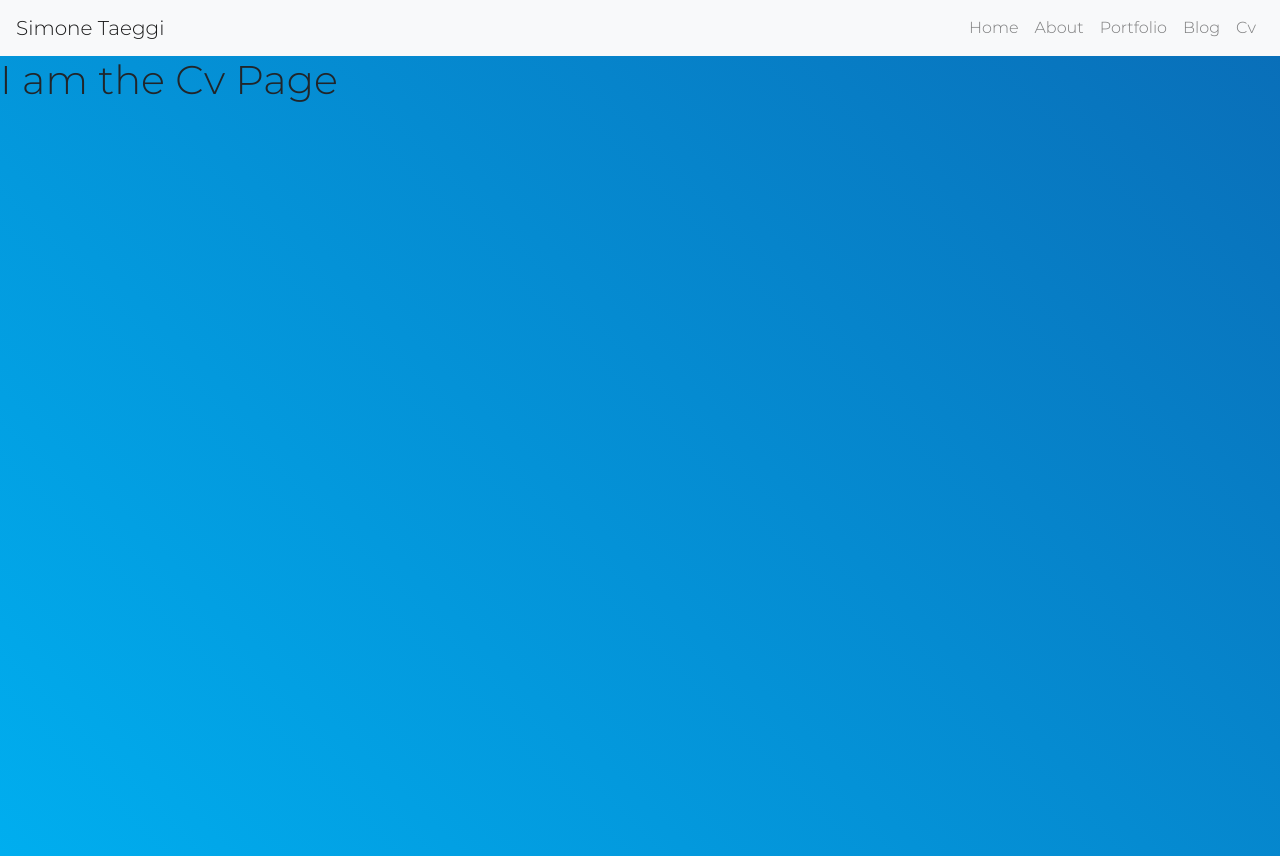
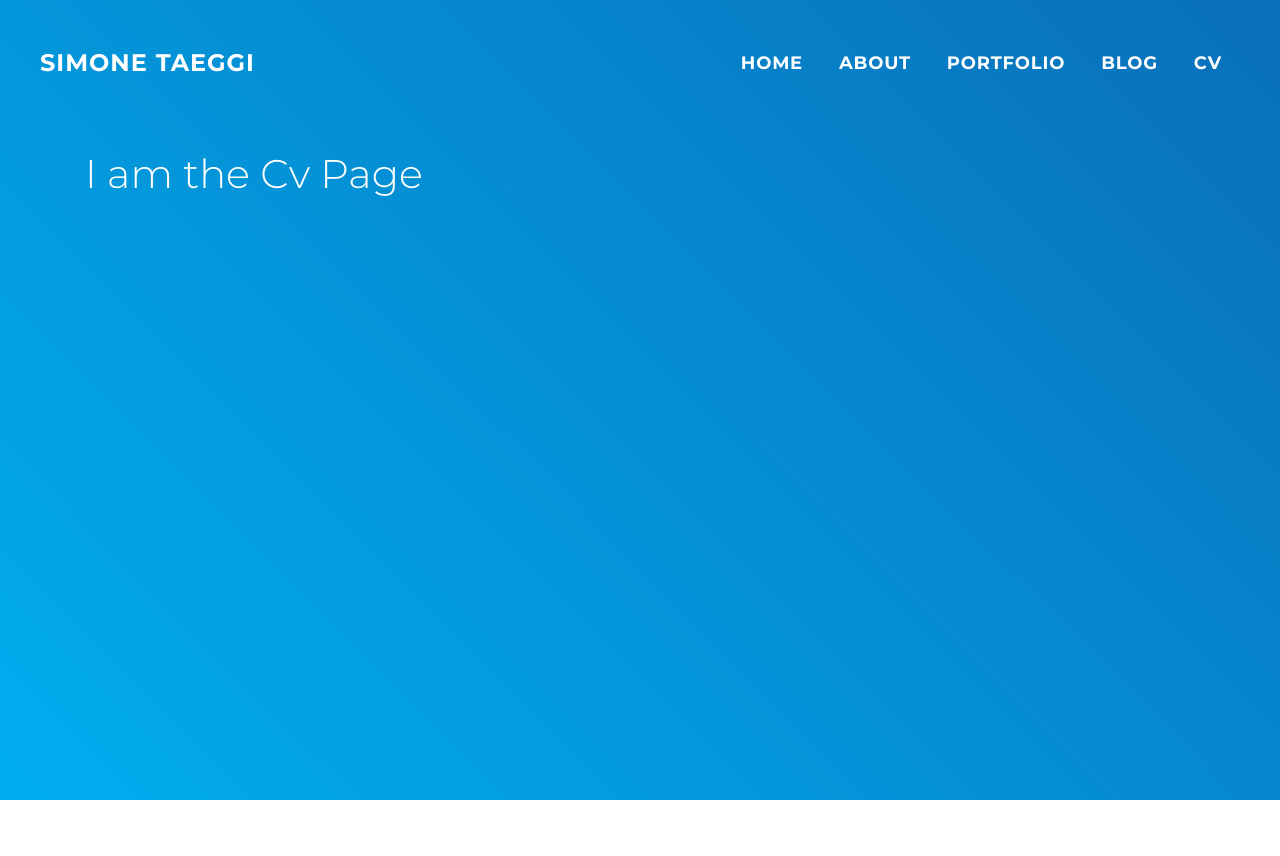
Before and after one commit to simotae14/portfolio-tae, a Next.js app: page /cv in a window 1280 px wide. After the commit the page ends 800 px from the top, so only its background shows below. Built offline with nearby package versions, Linux system fonts and the light colour scheme.

Commit message:
Base Page Component added with style

```diff
--- /dev/null
+++ b/components/BasePage.js
@@ -0,0 +1,15 @@
+import { Container } from 'reactstrap';
+
+const BasePage = ({ children, className }) => (
+  <div className={`base-page ${className}`}>
+    <Container>
+      {children}
+    </Container>
+  </div>
+);
+
+BasePage.defaultProps = {
+  className: ''
+}
+
+export default BasePage;
--- a/components/shared/Header.js
+++ b/components/shared/Header.js
@@ -7,12 +7,11 @@
     NavbarToggler,
     NavbarBrand,
     Nav,
-    NavItem,
-    NavLink } from 'reactstrap';
+    NavItem } from 'reactstrap';
 
 const BsNavLink = ({ route, title }) => (
     <Link href={route}>
-        <a className="nav-link"> { title } </a>
+        <a className="port-navbar-link nav-link"> { title } </a>
     </Link>
 );
 
@@ -33,24 +32,24 @@
     render() {
         return (
             <div>
-                <Navbar color="light" light expand="md">
-                    <NavbarBrand href="/">Simone Taeggi</NavbarBrand>
+                <Navbar className="absolute port-navbar port-default" color="transparent" dark expand="md">
+                    <NavbarBrand className="port-navbar-brand" href="/">Simone Taeggi</NavbarBrand>
                     <NavbarToggler onClick={this.toggle} />
                     <Collapse isOpen={this.state.isOpen} navbar>
                         <Nav className="ml-auto" navbar>
-                            <NavItem>
+                            <NavItem className="port-navbar-item">
                                 <BsNavLink title="Home" route="/" />
                             </NavItem>
-                            <NavItem>
+                            <NavItem className="port-navbar-item">
                                 <BsNavLink title="About" route="/about" />
                             </NavItem>
-                            <NavItem>
+                            <NavItem className="port-navbar-item">
                                 <BsNavLink title="Portfolio" route="/portfolios" />
                             </NavItem>
-                            <NavItem>
+                            <NavItem className="port-navbar-item">
                                 <BsNavLink title="Blog" route="/blogs" />
                             </NavItem>
-                            <NavItem>
+                            <NavItem className="port-navbar-item">
                                 <BsNavLink title="Cv" route="/cv" />
                             </NavItem>
 
--- a/pages/cv.js
+++ b/pages/cv.js
@@ -1,13 +1,16 @@
 import React from 'react';
 import BaseLayout from '../components/layouts/BaseLayout';
+import BasePage from '../components/BasePage';
 
 class Cv extends React.Component {
     render() {
         return (
             <BaseLayout>
-                <h1>
-                    I am the Cv Page
-                </h1>
+                <BasePage>
+                    <h1>
+                        I am the Cv Page
+                    </h1>
+                </BasePage>
             </BaseLayout>
         );
     }
--- a/pages/index.js
+++ b/pages/index.js
@@ -39,7 +39,7 @@
                             <Col md="6" className="hero-welcome-wrapper">
                                 <div className="hero-welcome-text">
                                     <h1>
-                                        Welcome to the portfolio website of Filip Jerga.
+                                        Welcome to the portfolio website of Simone Taeggi.
                                         Get informed, collaborate and discover projects I was working on through the years!
                                     </h1>
                                 </div>
--- a/pages/portfolios.js
+++ b/pages/portfolios.js
@@ -2,6 +2,7 @@
 import axios from 'axios';
 import { Link } from '../routes';
 import BaseLayout from '../components/layouts/BaseLayout';
+import BasePage from '../components/BasePage';
 
 class Portfolios extends React.Component {
     static async getInitialProps() {
@@ -35,6 +36,7 @@
         } = this.props;
         return (
             <BaseLayout>
+                <BasePage>
                     <h1>
                         I am the Portfolios Page
                     </h1>
@@ -43,6 +45,7 @@
                             this.renderPosts(posts)
                         }
                     </ul>
+                </BasePage>
             </BaseLayout>
         )
     }
--- /dev/null
+++ b/styles/_header.scss
@@ -0,0 +1,37 @@
+// HEADER
+.port-navbar.port-default {
+  width: 100%;
+  z-index: 15;
+  padding: 40px;
+
+  .port-navbar {
+    &-brand {
+      color: white;
+      font-size: 24px;
+      text-transform: uppercase;
+      letter-spacing: 1px;
+      font-weight: bold;
+    }
+
+    &-item {
+      margin-left: 10px;
+      margin-right: 10px;
+    }
+
+    &-link {
+      color: white;
+      font-weight: bold;
+      letter-spacing: 0.8px;
+      font-size: 18px;
+      text-transform: uppercase;
+
+      &.active {
+      color: #dba919;
+      }
+
+      &:hover, &:focus {
+        color: #dba919;
+      }
+    }
+  }
+}
--- a/styles/main.scss
+++ b/styles/main.scss
@@ -1,5 +1,10 @@
 @import './shared/fonts';
+
+// PAGES
 @import './index';
+
+// COMPONENTS
+@import './header';
 
 html,
 body {
@@ -14,3 +19,12 @@
     letter-spacing: 2px;
     color: white;
 }
+
+.absolute {
+    position: absolute;
+}
+
+.base-page {
+    padding-top: 150px;
+    color: white;
+}
```
Also changed, not shown: pages/about.js (+6 -3 lines), pages/blogs.js (+6 -4 lines), pages/portfolio.js (+8 -5 lines). Lines whose indentation alone changed are shown as unchanged.
